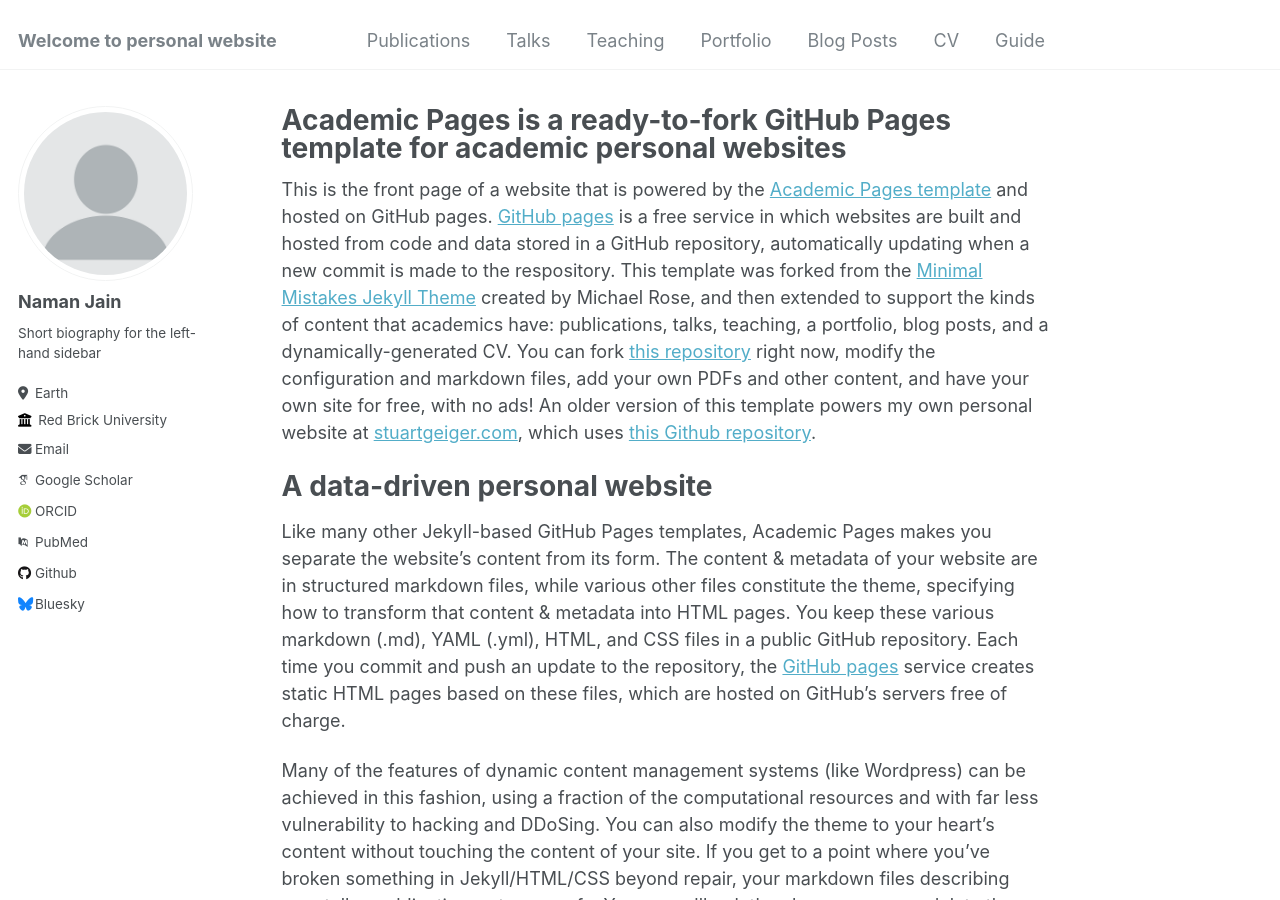
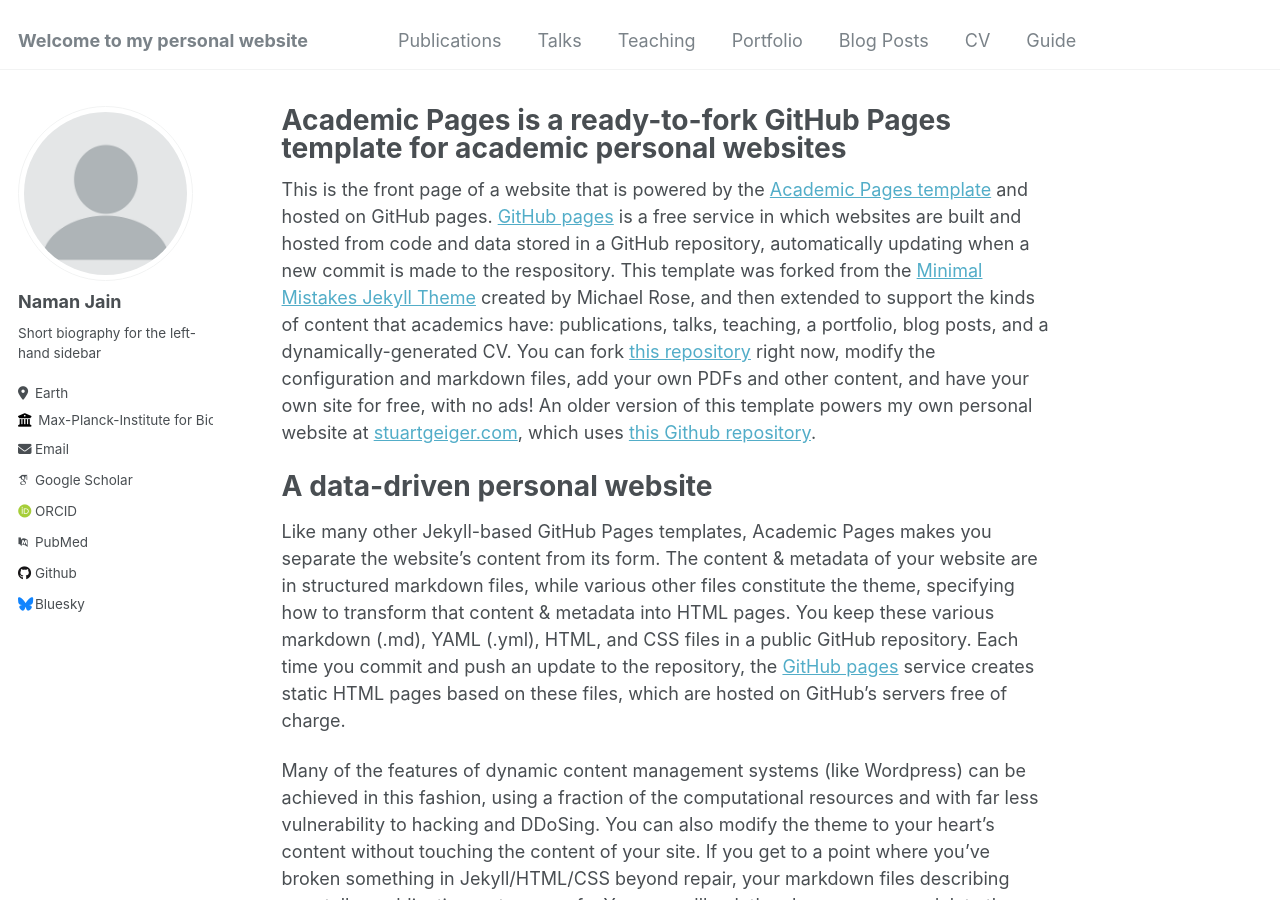
Before and after one commit to njainmpi/njainmpi.github.io, a Jekyll site: the page built from _pages/about.md, in a window 1280 px wide and 900 px high. Built offline with Jekyll 4.4.1, drawn with Linux system fonts in a browser that asks for light colours; some web fonts are replaced.

Commit message:
Changes to config file

```diff
--- a/_config.yml
+++ b/_config.yml
@@ -8,7 +8,7 @@
 
 # Basic Site Settings
 locale                   : "en-US"
-title                    : "Welcome to personal website"
+title                    : "Welcome to my personal website"
 title_separator          : "-"
 name                     : &name "Naman Jain"
 description              : &description "personal description"
@@ -26,9 +26,9 @@
   pronouns         : # example: "she/her"
   bio              : "Short biography for the left-hand sidebar"
   location         : "Earth"
-  employer         : "Red Brick University"
+  employer         : "Max-Planck-Institute for Biological Cybernetics"
   uri              : # URL
-  email            : "none@example.org"
+  email            : "naman.jain@tuebingen.mpg.de"
 
   # Academic websites
   arxiv            : # URL - Update with the correct link to your profile
```
